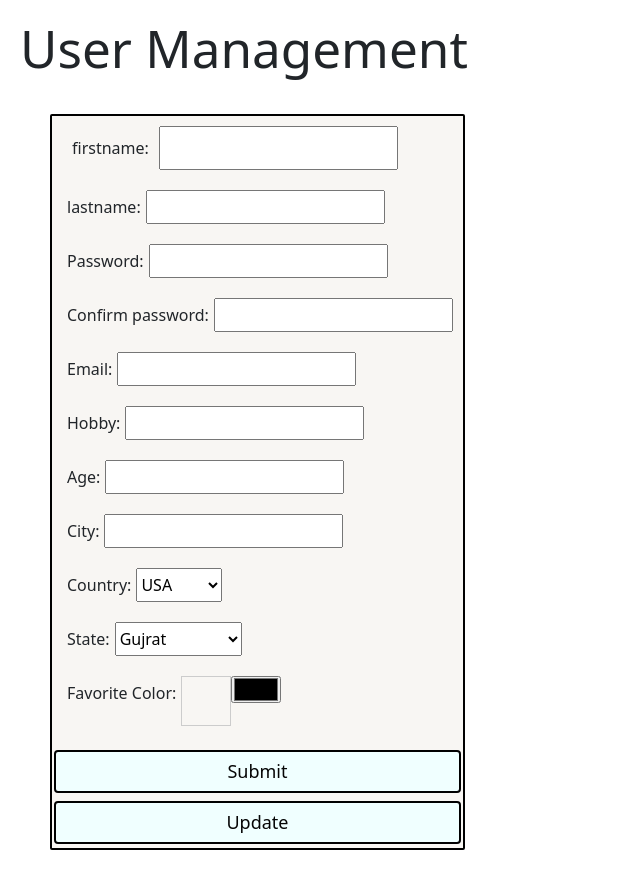
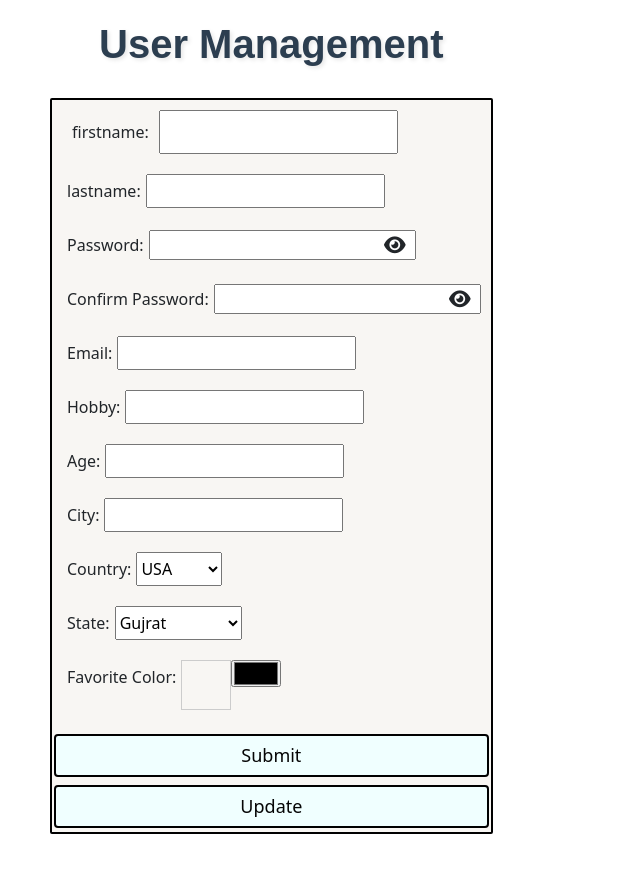
Before and after one commit to khushipokiya/repository1, a React (Vite) app: page /edit/1 in a window 1280 px wide. Shown: the top 888 px of the page, without its empty margins (0-640 px from the left). Built offline with nearby package versions, Linux system fonts and the light colour scheme.

Commit message:
css changed

```diff
--- a/index.html
+++ b/index.html
@@ -5,6 +5,13 @@
     <link rel="icon" type="image/svg+xml" href="/vite.svg" />
     <meta name="viewport" content="width=device-width, initial-scale=1.0" />
     <title>Vite + React</title>
+    <link
+    rel="stylesheet"
+    href="https://cdnjs.cloudflare.com/ajax/libs/font-awesome/6.0.0-beta3/css/all.min.css"
+    integrity="sha512-..."
+    crossorigin="anonymous"
+    referrerpolicy="no-referrer"
+  />
      <!-- Bootstrap CSS -->
   <link href="https://cdn.jsdelivr.net/npm/bootstrap@5.0.2/dist/css/bootstrap.min.css" rel="stylesheet"
   integrity="sha384-EVSTQN3/azprG1Anm3QDgpJLIm9Nao0Yz1ztcQTwFspd3yD65VohhpuuCOmLASjC" crossorigin="anonymous">
--- a/package.json
+++ b/package.json
@@ -10,6 +10,7 @@
     "preview": "vite preview"
   },
   "dependencies": {
+    "@fortawesome/fontawesome-free": "^6.6.0",
     "react": "^18.3.1",
     "react-dom": "^18.3.1",
     "react-router-dom": "^6.25.1"
--- a/src/App.jsx
+++ b/src/App.jsx
@@ -25,20 +25,12 @@ const App = () => {
   return (
     <Router>
       <div className={`${styles.container}`} >
-        <h1>User Management</h1>
+        <h1 className={`${styles.header}`}>User Management</h1>
         <Routes>
           <Route
             path="/"
             element={<UserTable users={users} deleteUser={deleteUser}/>}
           />
-          {/* <Route
-            path="/users"
-            element={<UserTable users={users} />}
-          />
-          <Route
-            path="/delete"
-            element={<UserTable users={users} />}
-          /> */}
           <Route
             path="/add"
             element={<MyForm users={users} addUser={addUser} updateUser={updateUser} />}
--- a/src/components/Example.jsx
+++ b/src/components/Example.jsx
@@ -1,9 +1,8 @@
-// import React, { useState } from 'react';
-import styles from './Example.module.css';
 import React, { useState, useEffect } from 'react';
 import { useNavigate, useParams } from 'react-router-dom';
+import styles from './Example.module.css';
 
-const MyForm = ({ users, addUser, updateUser}) => {
+const MyForm = ({ users, addUser, updateUser }) => {
   const [formData, setFormData] = useState({
     firstname: '',
     lastname: '',
@@ -12,10 +11,13 @@ const MyForm = ({ users, addUser, updateUser}) => {
     hobby: '',
     age: '',
     city: '',
-    country: '', // Default value
-    state: '', // Default value
+    country: 'USA', // Default value
+    state: 'Gujrat', // Default value
     favoriteColor: '' // Default value
   });
+  const [showPassword, setShowPassword] = useState(false);
+  const [showConfirmPassword, setShowConfirmPassword] = useState(false);
+  const [errors, setErrors] = useState({})
 
   const navigate = useNavigate();
   const { id } = useParams();
@@ -29,22 +31,42 @@ const MyForm = ({ users, addUser, updateUser}) => {
     }
   }, [id, users]);
 
+  const validate = () => {
+    const newErrors = {};
+
+    // Check if passwords match
+    if (formData.password !== formData.confirmPassword) {
+      newErrors.confirmPassword = 'Passwords do not match';
+    }
+
+    setErrors(newErrors);
+    return Object.keys(newErrors).length === 0;
+  };
+
 
   const handleChange = (e) => {
     const { name, value } = e.target;
-    setFormData({ ...formData, [name]: value });
+    setFormData(prevState => ({
+      ...prevState,
+      [name]: value
+    }));
   };
+
 
   const handleSubmit = (e) => {
     e.preventDefault();
+
+    // Validate the form
+    if (validate()) {
+      // If validation passes, proceed with form submission
       if (id) {
         updateUser({ ...formData, id: parseInt(id) });
       } else {
         addUser({ ...formData, id: Date.now() });
       }
       navigate('/');
+    }
   };
-
 
   return (
     <div className={`${styles.container}`} >
@@ -72,28 +94,49 @@ const handleSubmit = (e) => {
             required
           />
         </div>
+
+        {/* password */}
         <div className={`${styles.formGroup}`}>
-          <label htmlFor="password" >Password:</label>
+          <label htmlFor="password">Password:</label>
+          <div className={`${styles.passwordContainer}`}>
             <input
-            type="password"
+              type={showPassword ? 'text' : 'password'}
               id="password"
               name="password"
               value={formData.password}
               onChange={handleChange}
               required
             />
+            <i
+              className={`fas ${showPassword ? 'fa-eye-slash' : 'fa-eye'} ${styles.passwordToggle}`}
+              onClick={() => setShowPassword(!showPassword)}
+            ></i>
           </div>
+        </div>
+
+        {/* confirmPassword */}
         <div className={`${styles.formGroup}`}>
-          <label htmlFor="confirmpassword"  > Confirm password:</label>
+          <label htmlFor="confirmPassword">Confirm Password:</label>
+          <div className={`${styles.passwordContainer}`}>
             <input
-            type="password"
-            id="pwd"
-            name="confirmpassword"
+              type={showConfirmPassword ? 'text' : 'password'}
+              id="confirmPassword"
+              name="confirmPassword"
               value={formData.confirmPassword}
               onChange={handleChange}
               required
             />
+            <i
+              className={`fas ${showConfirmPassword ? 'fa-eye-slash' : 'fa-eye'} ${styles.passwordToggle}`}
+              onClick={() => setShowConfirmPassword(!showConfirmPassword)}
+            ></i>
           </div>
+          {errors.confirmPassword && (
+            <p className={`${styles.error}`}>{errors.confirmPassword}</p>
+          )}
+        </div>
+
+        {/* Email: */}
         <div className={`${styles.formGroup}`}>
           <label htmlFor="email" >Email:</label>
           <input
@@ -105,6 +148,7 @@ const handleSubmit = (e) => {
             required
           />
         </div>
+        {/* hobby */}
         <div className={`${styles.formGroup}`}>
           <label htmlFor="hobby">Hobby:</label>
           <input
@@ -188,7 +232,7 @@ const handleSubmit = (e) => {
         </div>
         <button type="submit" className={`${styles.submitButton}`}>Submit</button>
         <button type="submit" className={`${styles.submitButton}`}>
-          {id? 'Update ' : 'Add '}
+          {id ? 'Update ' : 'Add '}
         </button>
       </form>
     </div>
--- a/src/components/Example.module.css
+++ b/src/components/Example.module.css
@@ -4,10 +4,27 @@
 .container {
   padding: 20px;
   max-width: 1200px;
-  margin: 0 auto;
+  /* margin: 0 auto; */
+  text-align: center;
+
+
+}
+.header {
+  font-size: 2.5rem;
+  font-weight: bold;
+  color: #2c3e50;
+  margin: 2px 0;
+  text-shadow: 2px 2px 4px rgba(0, 0, 0, 0.1);
+  font-family: 'Arial', sans-serif;
 }
 
-/* Link styles */
+h1 {
+  margin: 0;
+
+}
+
+
+
 a {
   text-decoration: none;
   color: #007bff;
@@ -79,10 +96,10 @@ button:hover {
   }
 
   .table th {
-    position: absolute;
+    /* position: absolute; */
     top: 0;
     left: 0;
-    background: #da4c4c;
+    background: #dee2e6;
     z-index: 1;
   }
 
@@ -151,3 +168,26 @@ button:hover {
   cursor: pointer;
   font-size: 18px;
 }
+/* Example.module.css */
+.error {
+  color: red;
+  font-size: 0.875em;
+  margin-top: 0.5em;
+}
+/* Example.module.css */
+.passwordContainer {
+  position: relative;
+  display: flex;
+  align-items: center;
+}
+
+.passwordContainer input {
+  padding-right: 30px; /* Space for the eye icon */
+}
+
+.passwordToggle {
+  position: absolute;
+  right: 10px;
+  cursor: pointer;
+  font-size: 1.2em;
+}
```
Also changed, not shown: 1 other file (tests, documents, lock files or other folders). Lines whose indentation alone changed are shown as unchanged.
